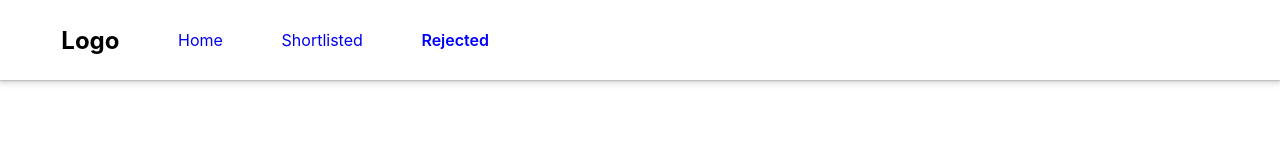
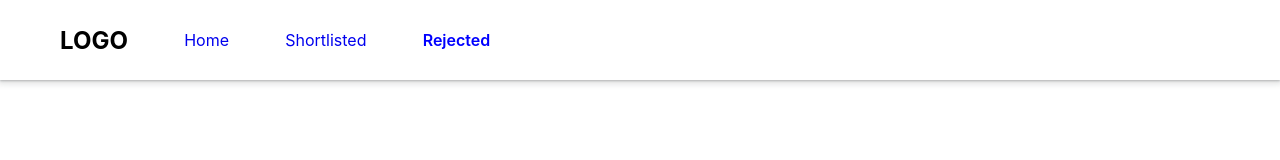
Before and after one commit to mernwizard/jobportal, a React (Create React App) app: page /rejected in a window 1280 px wide. Shown: the top 160 px of the page. Built offline with nearby package versions, Linux system fonts and the light colour scheme; no server answers.

Commit message:
code cleanup

```diff
--- a/src/App.js
+++ b/src/App.js
@@ -4,10 +4,12 @@ import Layout from "./components/Layout";
 import { UserContext } from "./userContext";
 
 function App() {
-  const { userData, setUserData } = useContext(UserContext);
+  const { setUserData } = useContext(UserContext);
+
   useEffect(() => {
     getUserData();
   }, []);
+
   const getUserData = () => {
     fetch(
       "https://s3-ap-southeast-1.amazonaws.com/he-public-data/users49b8675.json",
@@ -21,7 +23,7 @@ function App() {
       .then((response) => response.json())
       .then((data) => setUserData(data));
   };
-  console.log(userData);
+
   return (
     <div className="App">
       <Layout />
--- a/src/components/Nav/index.jsx
+++ b/src/components/Nav/index.jsx
@@ -6,7 +6,7 @@ const Nav = () => {
   return (
     <nav>
       <div className="Header">
-        <h1>Logo</h1>
+        <h1>LOGO</h1>
         <NavLink exact to="/" className="link" activeClassName="activeLink">
           Home
         </NavLink>
--- a/src/pages/Shortlisted/index.jsx
+++ b/src/pages/Shortlisted/index.jsx
@@ -4,7 +4,6 @@ import { UserContext } from "../../userContext";
 
 const ShortListed = () => {
   const { shortlisted } = useContext(UserContext);
-  console.log(shortlisted);
 
   return (
     <>
--- a/src/pages/Singleuser/index.jsx
+++ b/src/pages/Singleuser/index.jsx
@@ -14,7 +14,7 @@ const SingleUser = (props) => {
     setUser(userData.filter((data) => data.id === match.params.id));
     if (userData.length > 0) {
     }
-  }, []);
+  }, [match.params.id, userData]);
 
   const handleShortlist = async (data) => {
     await setShortlisted([...shortlisted, data[0]]);
```
